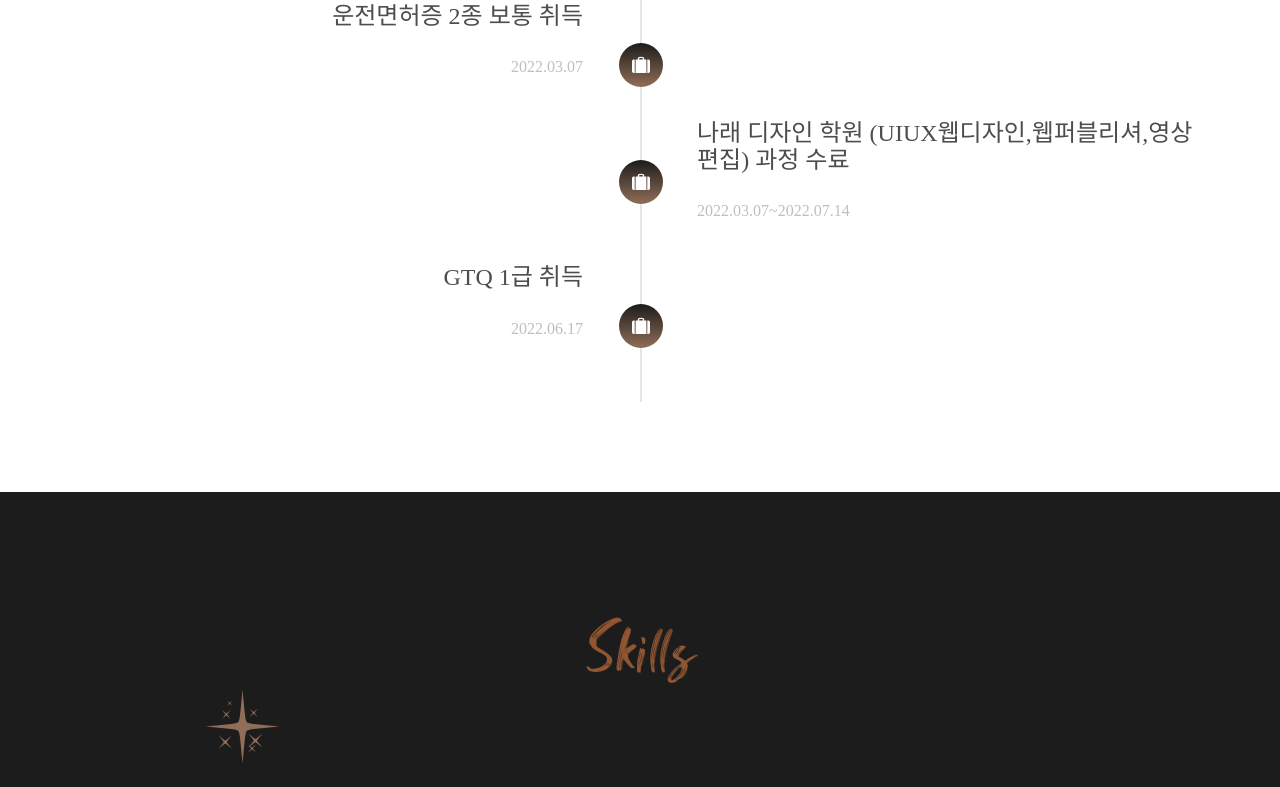
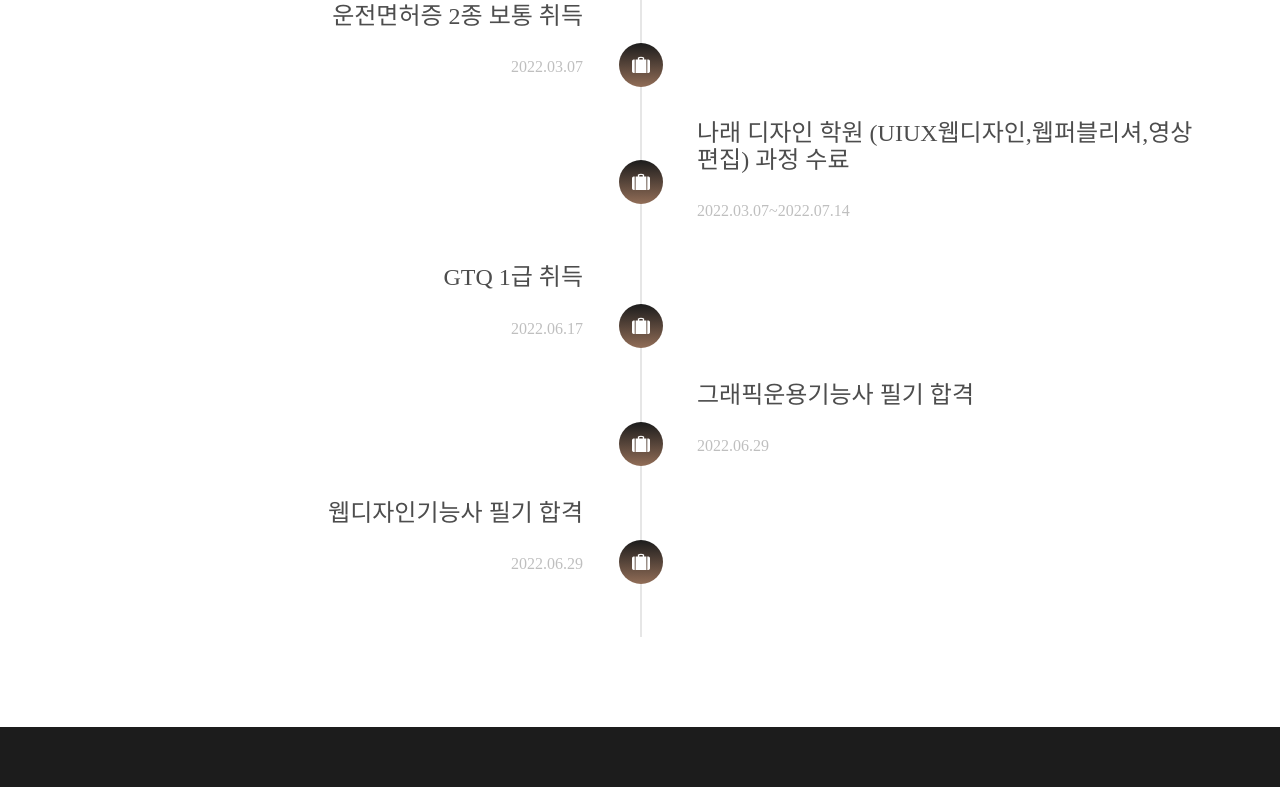
Before and after one commit to KimBoreum/Web_portfolio, a plain HTML site: page index.html in a window 1280 px wide. Shown: the part 3664-4451 px from the top of the page. Drawn offline with Linux system fonts and the light colour scheme; some packages are replaced by stand-ins of ours; no server answers; files whose address does not match are found by name; a web font is replaced by a local one.

Commit message:
Add files via upload

```diff
--- a/index.html
+++ b/index.html
@@ -165,6 +165,24 @@
 								</div>
 							</div>
 						</li>
+						<li class="timeline-inverted animate-box">
+							<div class="timeline-badge"><i class="icon-suitcase"></i></div>
+							<div class="timeline-panel">
+								<div class="timeline-heading">
+									<h3 class="timeline-title">그래픽운용기능사 필기 합격</h3>
+									<span class="company">2022.06.29</span>
+								</div>
+							</div>
+						</li>
+						<li class="animate-box timeline-unverted">
+							<div class="timeline-badge"><i class="icon-suitcase"></i></div>
+							<div class="timeline-panel">
+								<div class="timeline-heading">
+									<h3 class="timeline-title">웹디자인기능사 필기 합격</h3>
+									<span class="company">2022.06.29</span>
+								</div>
+							</div>
+						</li>
 
 
 			    	</ul>
```
